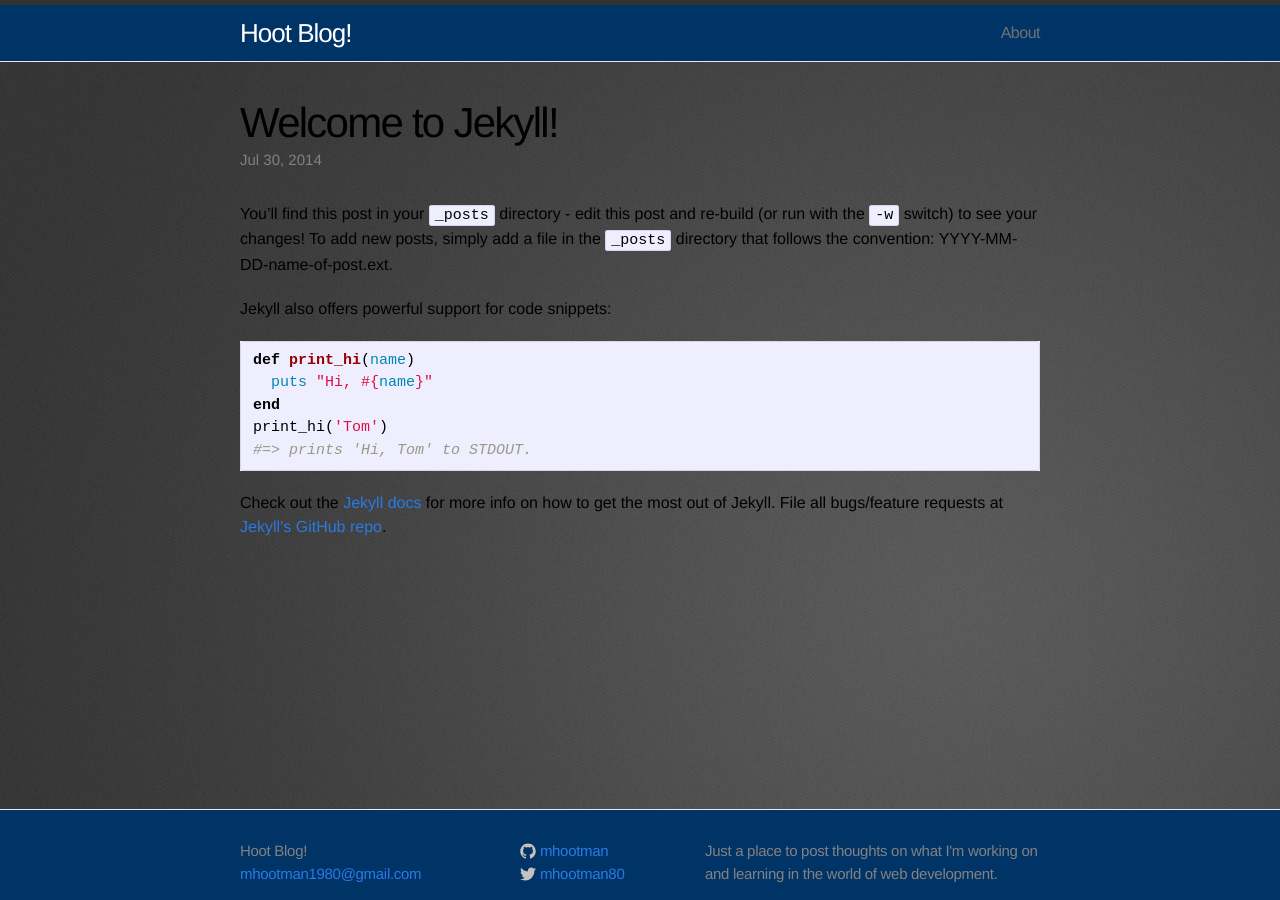
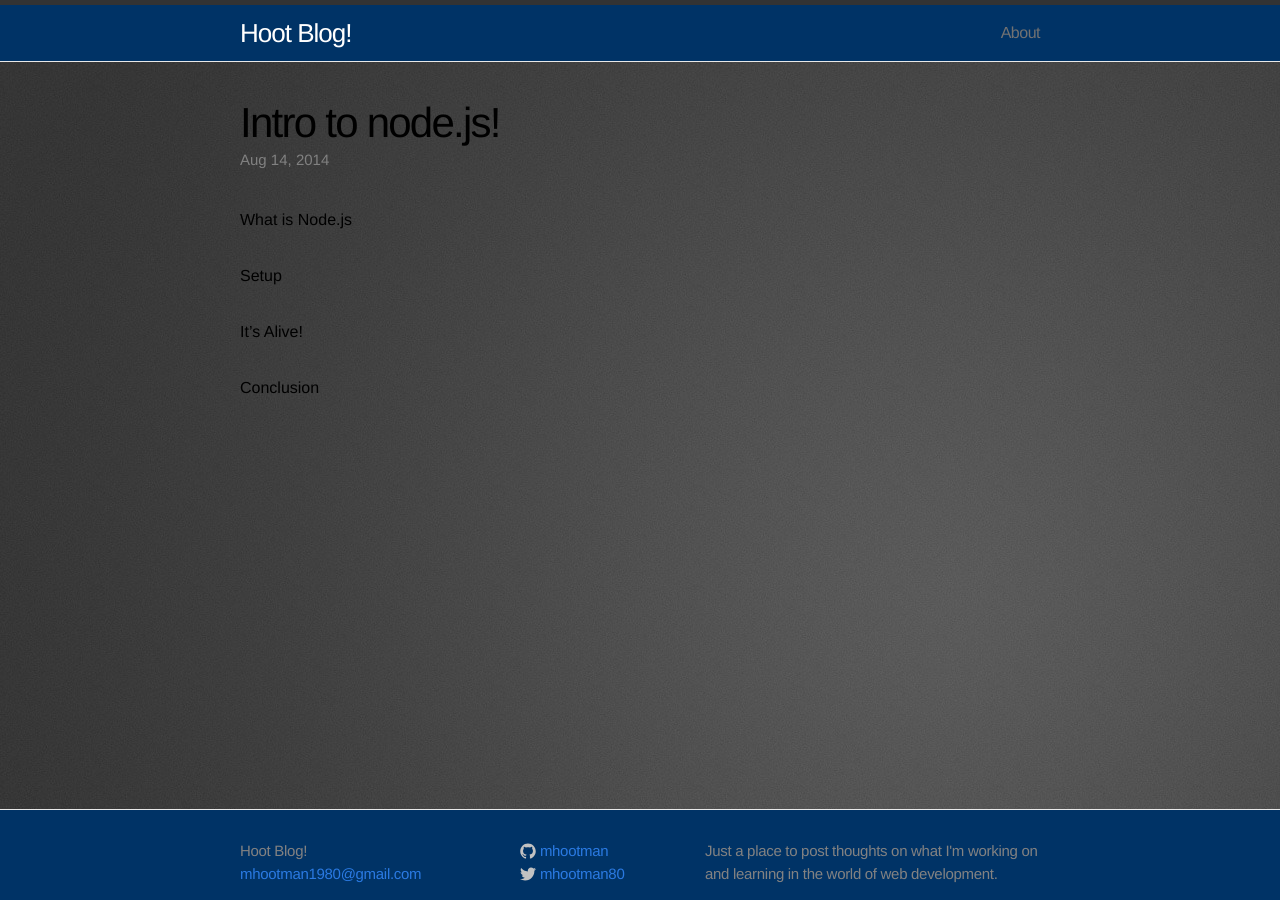
Before and after one commit to hoot-dev/hoot-dev.github.io, a Jekyll site: the page built from _posts/2014-07-30-welcome-to-jekyll.markdown, in a window 1280 px wide. Built offline with Jekyll 4.4.1, drawn with Linux system fonts in a browser that asks for light colours.

Commit message:
node.js outline

```diff
--- a/_posts/2014-07-30-welcome-to-jekyll.markdown
+++ b/_posts/2014-07-30-welcome-to-jekyll.markdown
@@ -1,24 +1,14 @@
 ---
 layout: post
-title:  "Welcome to Jekyll!"
-date:   2014-07-30 13:03:40
-categories: jekyll update
+title:  "Intro to node.js!"
+date:   2014-08-14
+categories: node javascript
 ---
 
-You'll find this post in your `_posts` directory - edit this post and re-build (or run with the `-w` switch) to see your changes!
-To add new posts, simply add a file in the `_posts` directory that follows the convention: YYYY-MM-DD-name-of-post.ext.
+# What is Node.js
 
-Jekyll also offers powerful support for code snippets:
+# Setup
 
-{% highlight ruby %}
-def print_hi(name)
-  puts "Hi, #{name}"
-end
-print_hi('Tom')
-#=> prints 'Hi, Tom' to STDOUT.
-{% endhighlight %}
+# It's Alive!
 
-Check out the [Jekyll docs][jekyll] for more info on how to get the most out of Jekyll. File all bugs/feature requests at [Jekyll's GitHub repo][jekyll-gh].
-
-[jekyll-gh]: https://github.com/jekyll/jekyll
-[jekyll]:    http://jekyllrb.com
+# Conclusion
--- a/css/main.css
+++ b/css/main.css
@@ -191,7 +191,9 @@ a:visited { color: #205caa; }
   margin-top: 5px;
 }
 
-.post-content { margin: 0 0 30px; }
+.post-content {
+  margin: 0 0 30px;
+}
 
 .post-content > * { margin: 20px 0; }
 
@@ -238,7 +240,7 @@ a:visited { color: #205caa; }
 .post pre,
 .post code {
   border: 1px solid #d5d5e9;
-  background-color: #eef;
+  background-color: #a8a8a8;
   padding: 8px 12px;
   -webkit-border-radius: 3px;
   -moz-border-radius: 3px;
@@ -274,14 +276,14 @@ a:visited { color: #205caa; }
 /* ----------------------------------------------------------*/
 
 .highlight  { background: #ffffff; }
-.highlight .c { color: #999988; font-style: italic } /* Comment */
+.highlight .c { color: #006600; font-style: italic } /* Comment */
 .highlight .err { color: #a61717; background-color: #e3d2d2 } /* Error */
 .highlight .k { font-weight: bold } /* Keyword */
 .highlight .o { font-weight: bold } /* Operator */
-.highlight .cm { color: #999988; font-style: italic } /* Comment.Multiline */
-.highlight .cp { color: #999999; font-weight: bold } /* Comment.Preproc */
-.highlight .c1 { color: #999988; font-style: italic } /* Comment.Single */
-.highlight .cs { color: #999999; font-weight: bold; font-style: italic } /* Comment.Special */
+.highlight .cm { color: #006600; font-style: italic } /* Comment.Multiline */
+.highlight .cp { color: #006600; font-weight: bold } /* Comment.Preproc */
+.highlight .c1 { color: #006600; font-style: italic } /* Comment.Single */
+.highlight .cs { color: #006600; font-weight: bold; font-style: italic } /* Comment.Special */
 .highlight .gd { color: #000000; background-color: #ffdddd } /* Generic.Deleted */
 .highlight .gd .x { color: #000000; background-color: #ffaaaa } /* Generic.Deleted.Specific */
 .highlight .ge { font-style: italic } /* Generic.Emph */
@@ -302,7 +304,7 @@ a:visited { color: #205caa; }
 .highlight .m { color: #009999 } /* Literal.Number */
 .highlight .s { color: #d14 } /* Literal.String */
 .highlight .na { color: #008080 } /* Name.Attribute */
-.highlight .nb { color: #0086B3 } /* Name.Builtin */
+.highlight .nb { color: #003366 } /* Name.Builtin */
 .highlight .nc { color: #445588; font-weight: bold } /* Name.Class */
 .highlight .no { color: #008080 } /* Name.Constant */
 .highlight .ni { color: #800080 } /* Name.Entity */
```
Also changed, not shown: _posts/2014-08-14-intro-to-node-js.md (added, +24 -0 lines).
